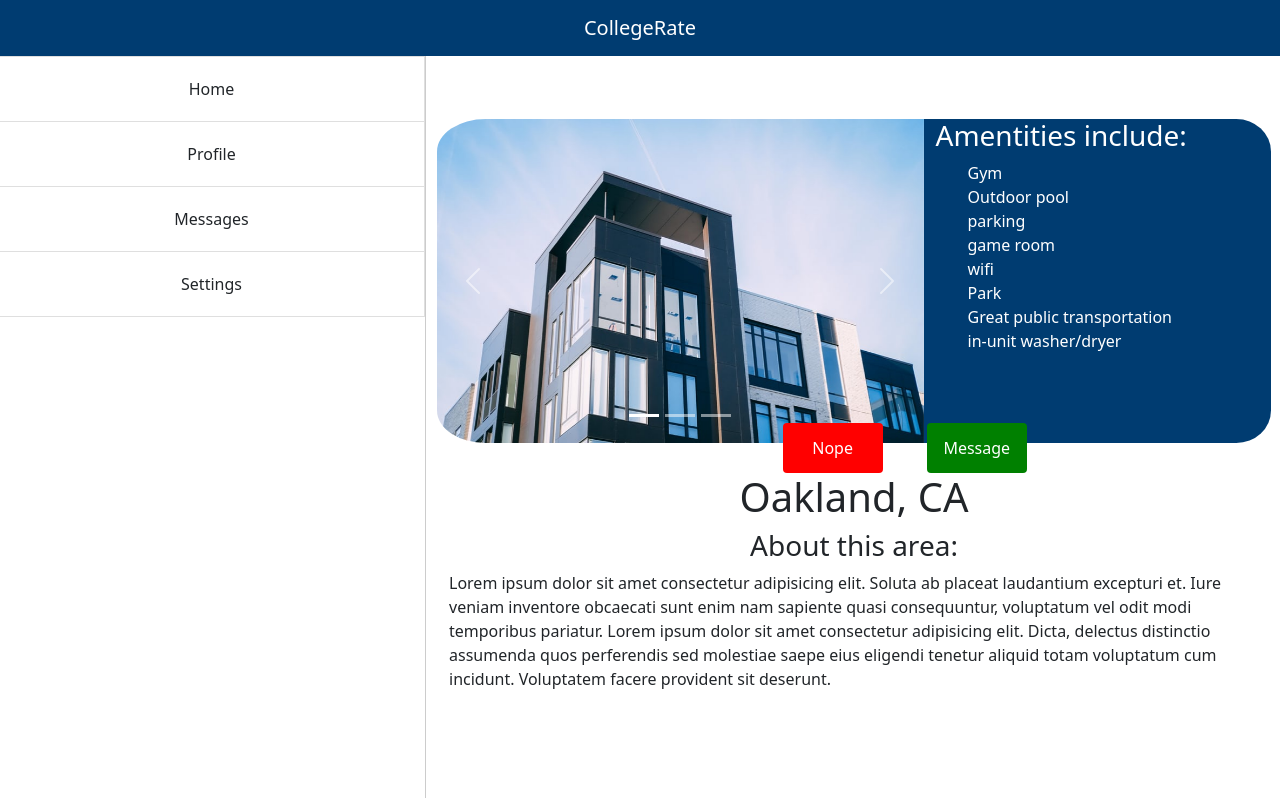
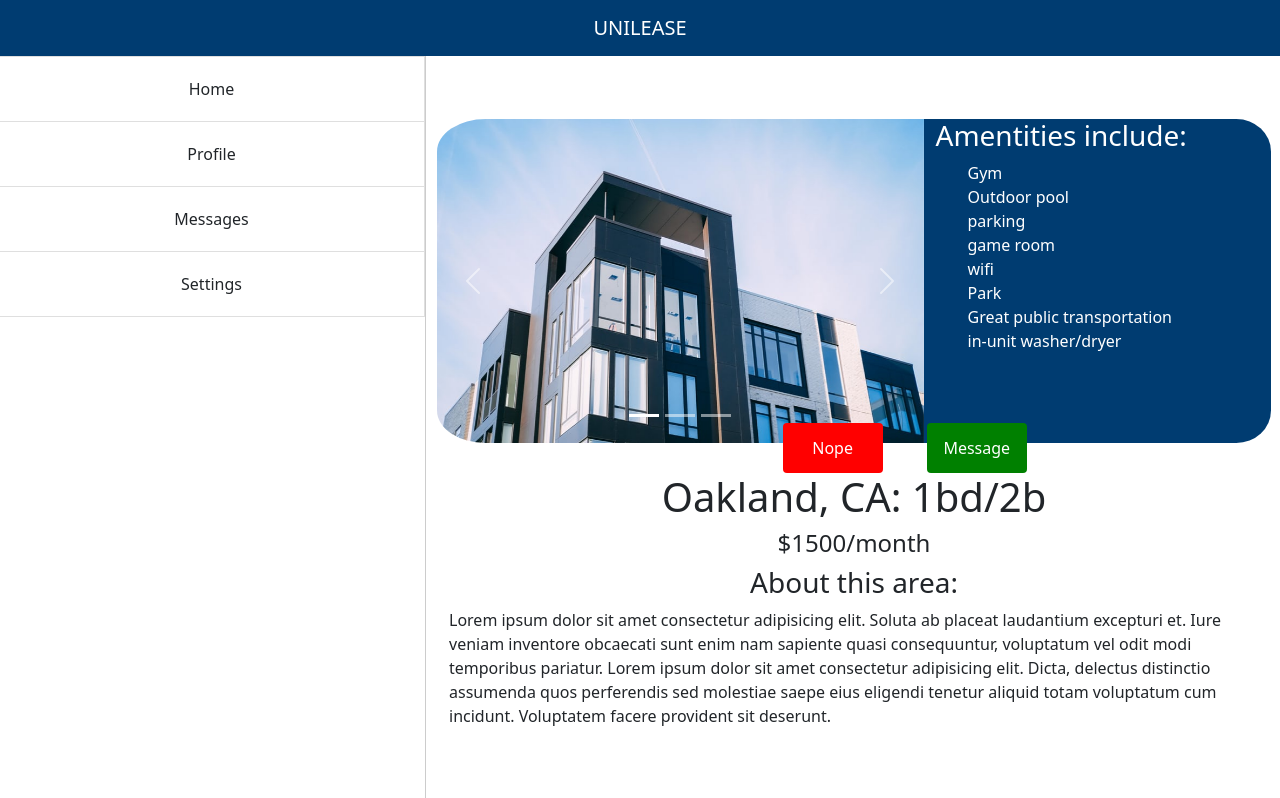
Before and after one commit to merissab44/CollegeRate, a Flask app: page / in a window 1280 px wide; the page is wider, and only the part inside the window is pictured. Shown: the top 798 px of that part. Run offline with Flask 2, Linux system fonts and the light colour scheme; some libraries are stand-ins or nearby versions.

Commit message:
added some content to home page

```diff
--- a/templates/feed.html
+++ b/templates/feed.html
@@ -7,7 +7,7 @@
 {% block content %}
 <nav class="navbar">
     <div class="container-fluid">
-      <a class="navbar-brand mx-auto" href="#">CollegeRate</a>
+      <a class="navbar-brand mx-auto" href="#">UNILEASE</a>
     </div>
 </nav>
 <div class="row">
@@ -70,7 +70,8 @@
                   <button id="message" type="button" class="btn btn-primary" data-bs-toggle="modal" data-bs-target="#exampleModal" data-bs-whatever="@mdo">Message</button>
                 </div>
                 <div class="text-left">
-                  <h1 class="text-center">Oakland, CA</h1>
+                  <h1 class="text-center">Oakland, CA: 1bd/2b </h1>
+                  <h4 class="text-center">$1500/month</h4>
                   <h3 class="text-center"> About this area: </h3>
                   <p>
                     Lorem ipsum dolor sit amet consectetur adipisicing elit. Soluta ab placeat
```
